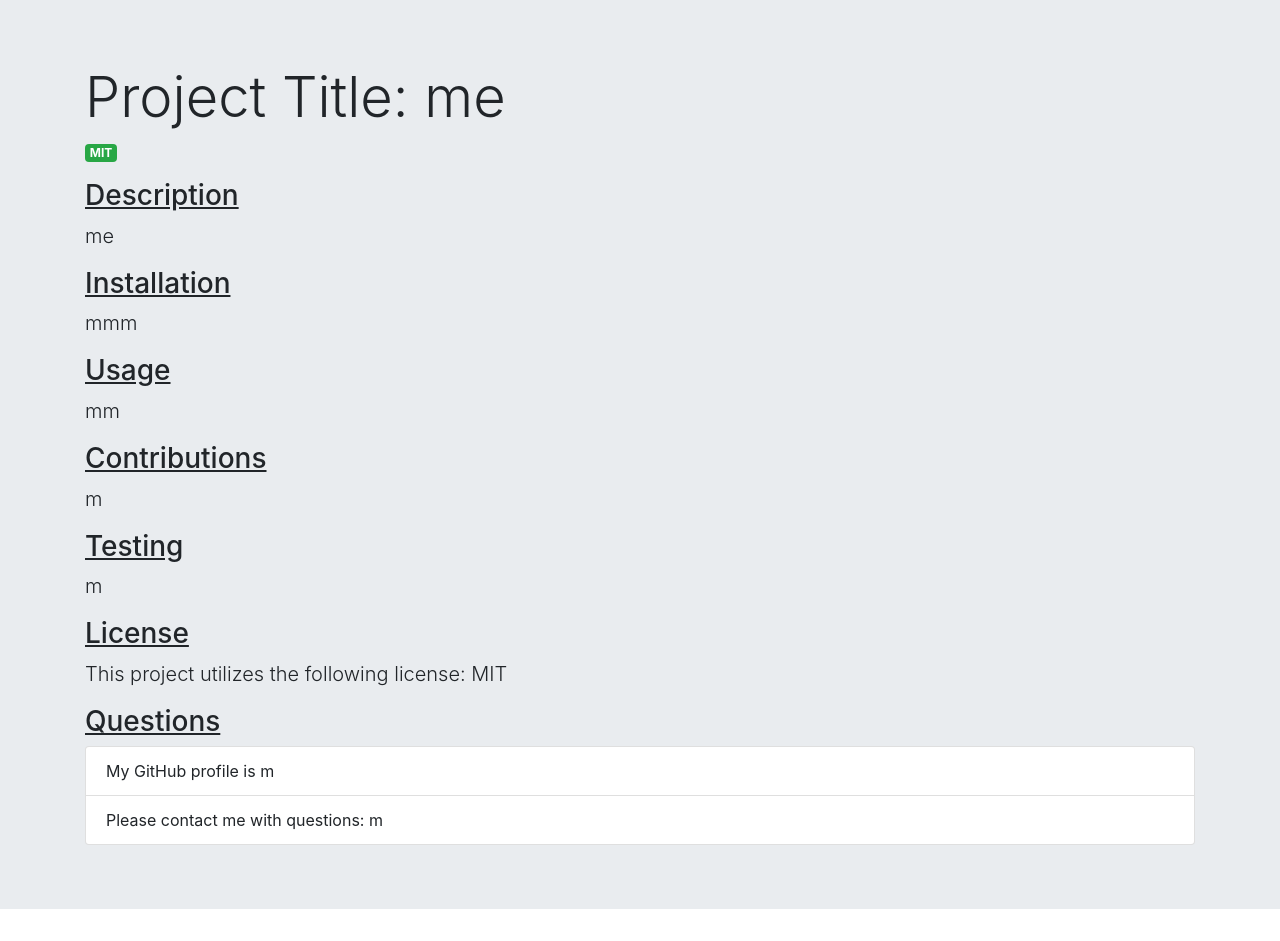
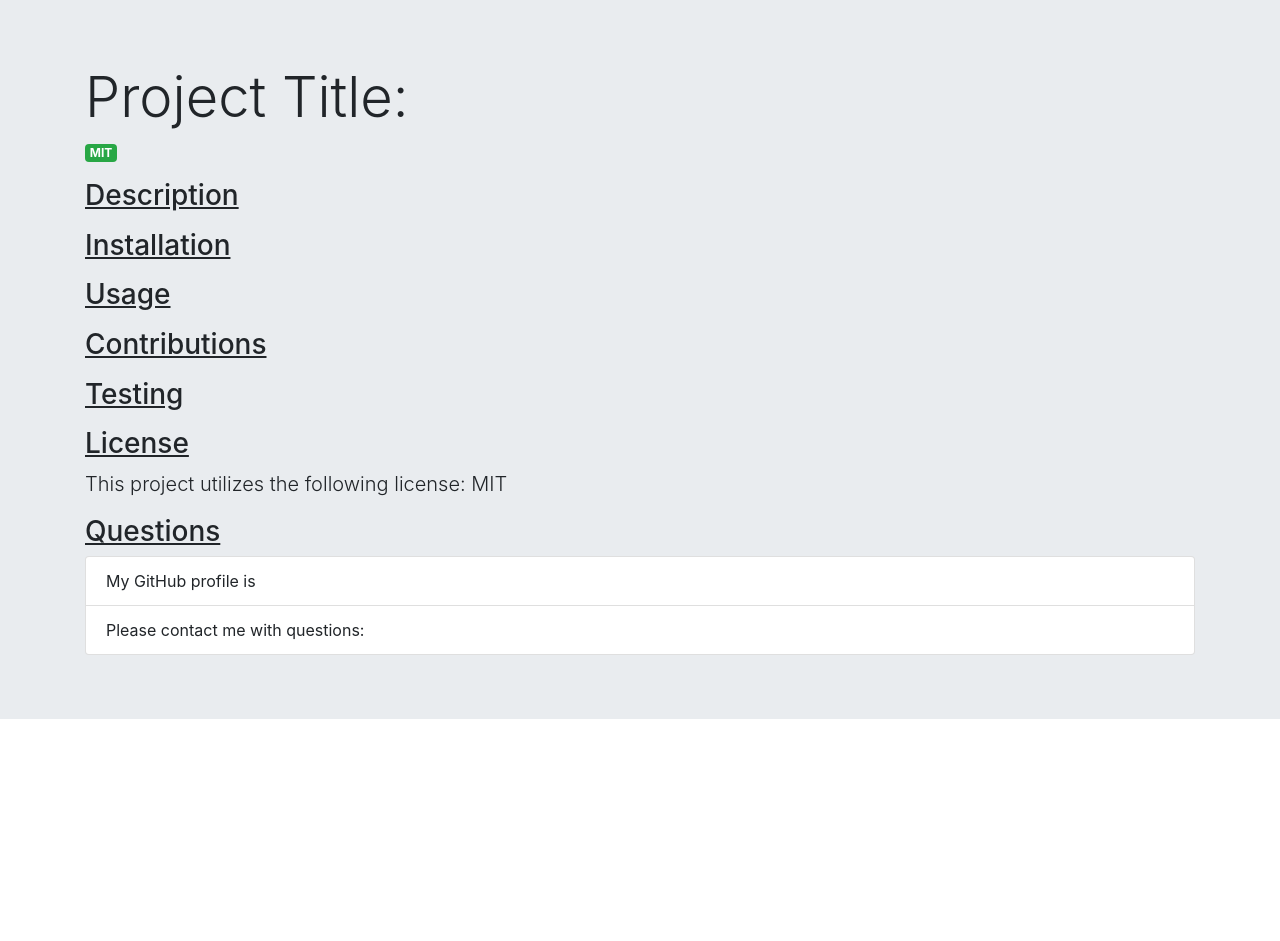
Before and after one commit to lauramparker/Node.js-README-Generator, a website: page index.html in a window 1280 px wide. After the commit the page ends 800 px from the top, so only its background shows below. Drawn offline with nearby package versions, Linux system fonts and the light colour scheme.

Commit message:
Adding index.html shell

```diff
--- a/index.html
+++ b/index.html
@@ -9,7 +9,7 @@
 <body>
   <div class="jumbotron jumbotron-fluid">
   <div class="container">
-    <h1 class="display-4">Project Title: me</h1>
+    <h1 class="display-4">Project Title: </h1>
     <p><span class="badge badge-success">MIT</span></p>
   <div class="dropdown-menu">
     <h6 class="dropdown-header">Table of Contents</h6>
@@ -23,21 +23,21 @@
   </div>
 
     <h3><a id="description"><u>Description</u></a></h3>
-    <p class="lead">me</p>
+    <p class="lead"></p>
     <h3><a id="installation"><u>Installation</u></a></h3>
-    <p class="lead">mmm</p>
+    <p class="lead"></p>
     <h3><a id="usage"><u>Usage</u></a></h3>
-    <p class="lead">mm</p>
+    <p class="lead"></p>
     <h3><a id="contributions"><u>Contributions</u></a></h3>
-    <p class="lead">m</p>
+    <p class="lead"></p>
     <h3><a id="testing"><u>Testing</u></a></h3>
-    <p class="lead">m</p>
+    <p class="lead"></p>
     <h3><a id="license"><u>License</u></a></h3>
     <p class="lead">This project utilizes the following license: MIT</p>
     <h3><a id="questions"><u>Questions</u></a></h3>
     <ul class="list-group">
-      <li class="list-group-item">My GitHub profile is m</li>
-      <li class="list-group-item">Please contact me with questions: m</li>
+      <li class="list-group-item">My GitHub profile is </li>
+      <li class="list-group-item">Please contact me with questions: </li>
     </ul>
   </div>
 </div>
```
